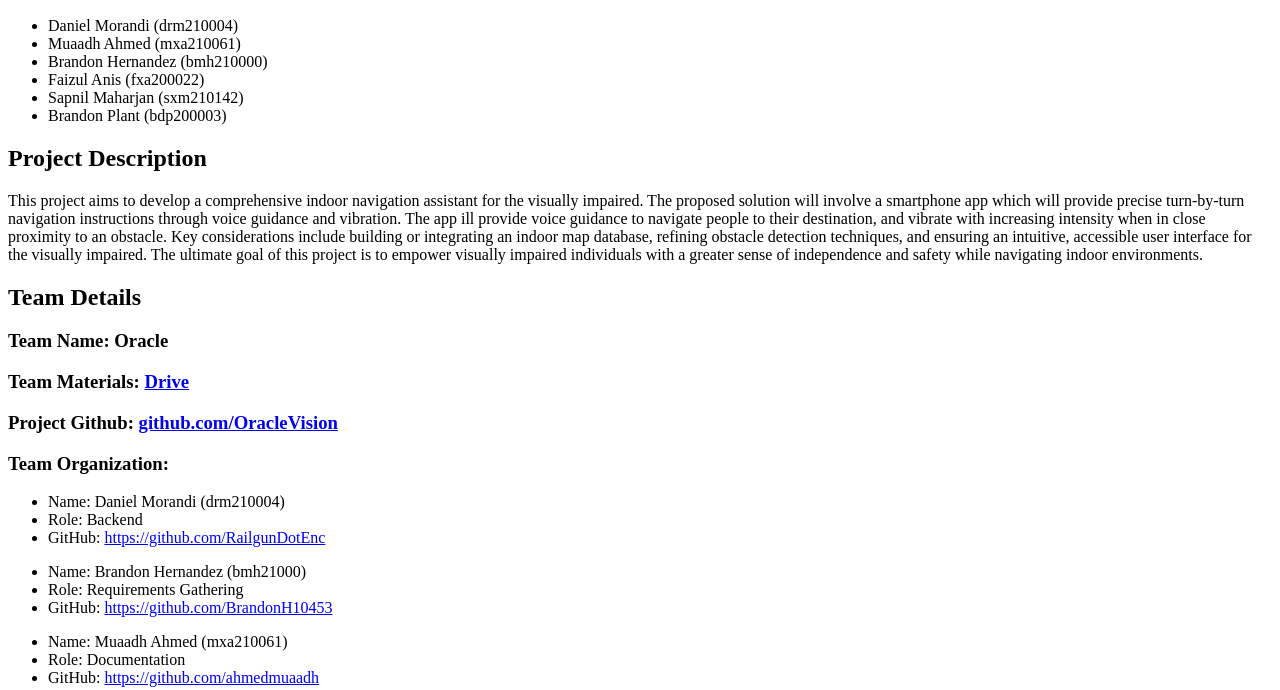
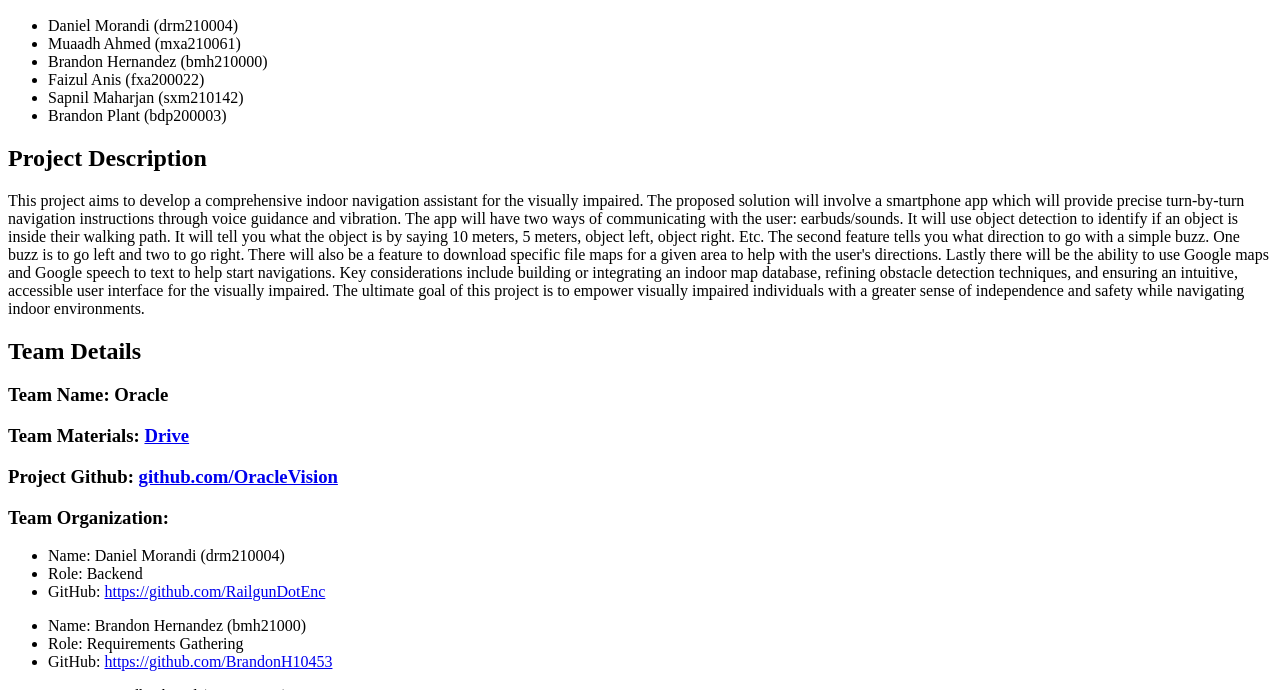
Before and after one commit to sapnil9/ReqBlindProject, a plain HTML site: page index.html in a window 1280 px wide. Shown: the part 110-800 px from the top of the page. Drawn offline with Linux system fonts and the light colour scheme.

Commit message:
Update index.html

```diff
--- a/index.html
+++ b/index.html
@@ -24,7 +24,7 @@
     </ul>
 
     <h2>Project Description</h2>
-    <p>This project aims to develop a comprehensive indoor navigation assistant for the visually impaired. The proposed solution will involve a smartphone app which will provide precise turn-by-turn navigation instructions through voice guidance and vibration. The app ill provide voice guidance to navigate people to their destination, and vibrate with increasing intensity when in close proximity to an obstacle. Key considerations include building or integrating an indoor map database, refining obstacle detection techniques, and ensuring an intuitive, accessible user interface for the visually impaired. The ultimate goal of this project is to empower visually impaired individuals with a greater sense of independence and safety while navigating indoor environments.</p>
+    <p>This project aims to develop a comprehensive indoor navigation assistant for the visually impaired. The proposed solution will involve a smartphone app which will provide precise turn-by-turn navigation instructions through voice guidance and vibration. The app will have two ways of communicating with the user: earbuds/sounds. It will use object detection to identify if an object is inside their walking path. It will tell you what the object is by saying 10 meters, 5 meters, object left, object right. Etc. The second feature tells you what direction to go with a simple buzz. One buzz is to go left and two to go right. There will also be a feature to download specific file maps for a given area to help with the user's directions. Lastly there will be the ability to use Google maps and Google speech to text to help start navigations. Key considerations include building or integrating an indoor map database, refining obstacle detection techniques, and ensuring an intuitive, accessible user interface for the visually impaired. The ultimate goal of this project is to empower visually impaired individuals with a greater sense of independence and safety while navigating indoor environments.</p>
 
     <h2>Team Details</h2>
     <h3>Team Name: Oracle</h3>
```
